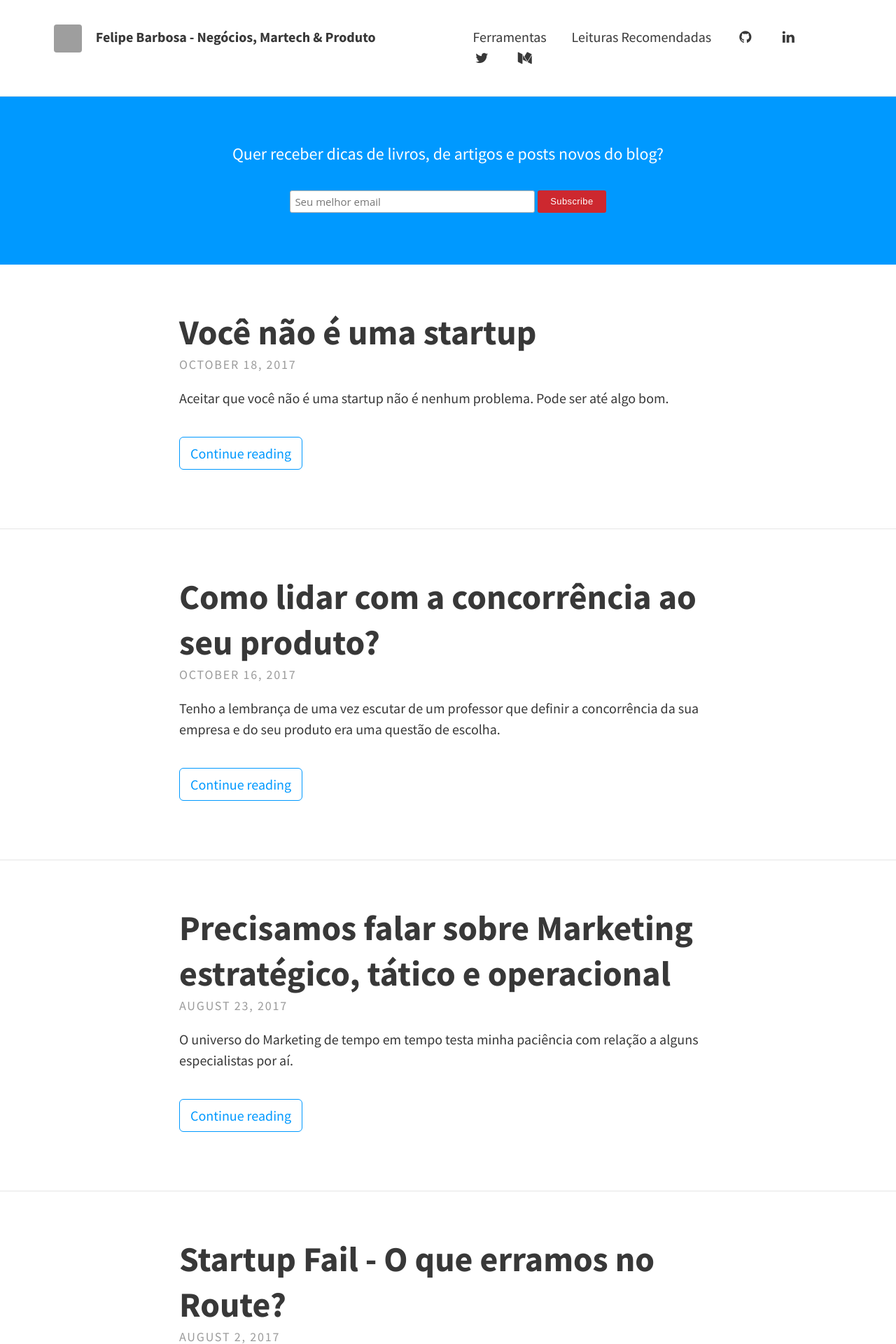
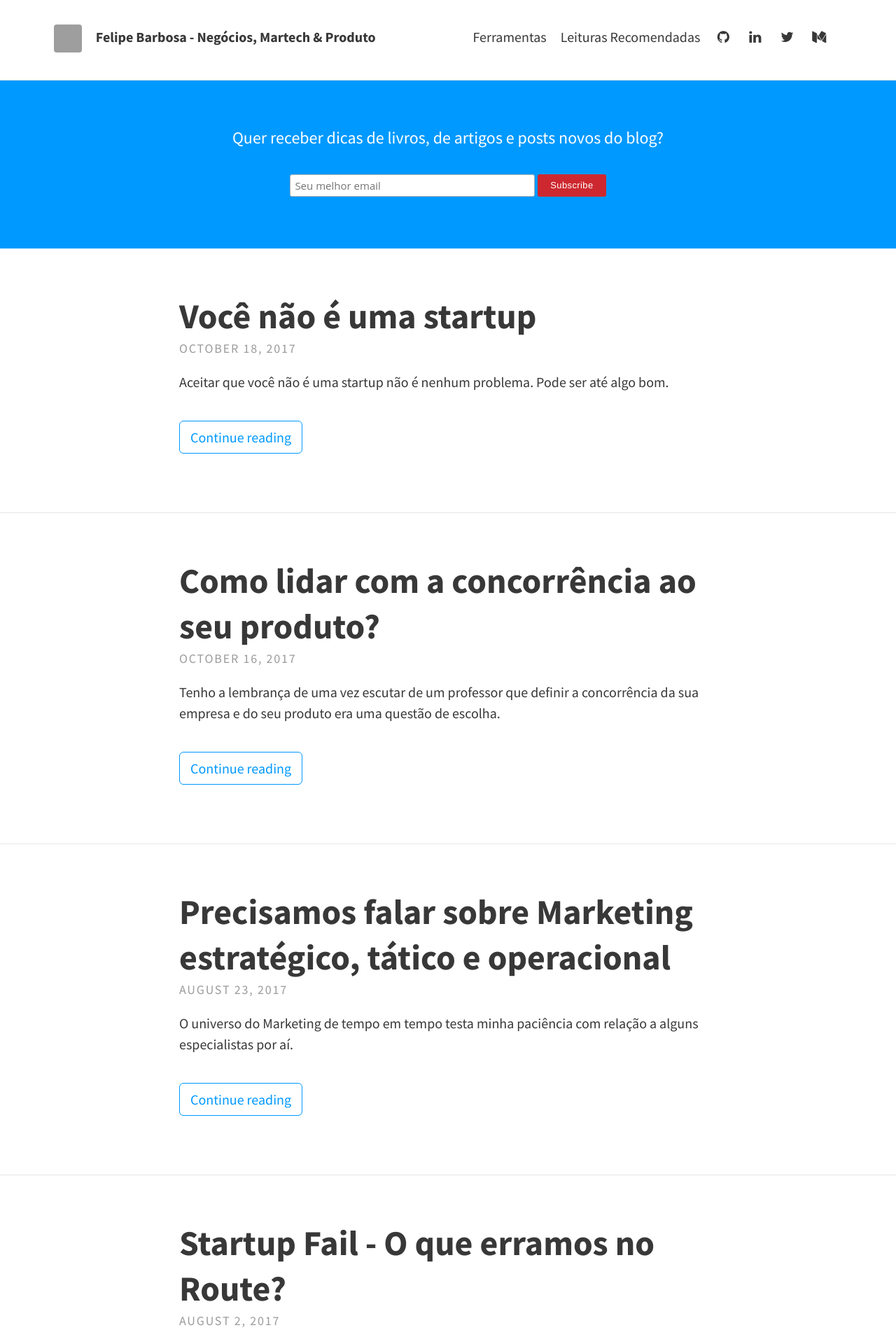
Before and after one commit to felipecbarbosa/felipecbarbosa.github.io, a Jekyll site: the page built from index.html, in a window 1280 px wide. Shown: the top 1920 px of the page at 70% size. Built offline with Jekyll 4.4.1, drawn with Linux system fonts in a browser that asks for light colours; nearby versions of some CDN libraries; the list of posts is cut into pages by our own code; comment, search, counter and statistics services are not loaded; grey boxes are pictures that could not be loaded.

Commit message:
Changed margin and deleted padding

```diff
--- a/_sass/includes/_header.scss
+++ b/_sass/includes/_header.scss
@@ -39,7 +39,6 @@
       display: inline;
       float: left;
       margin-right: 1em;
-      padding-right: $padding-x-small;
     }
     @media (max-width: 1100px) {
       ul {
```
